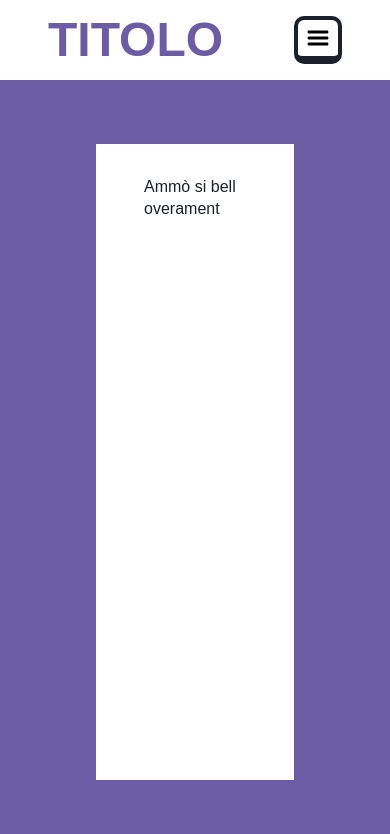
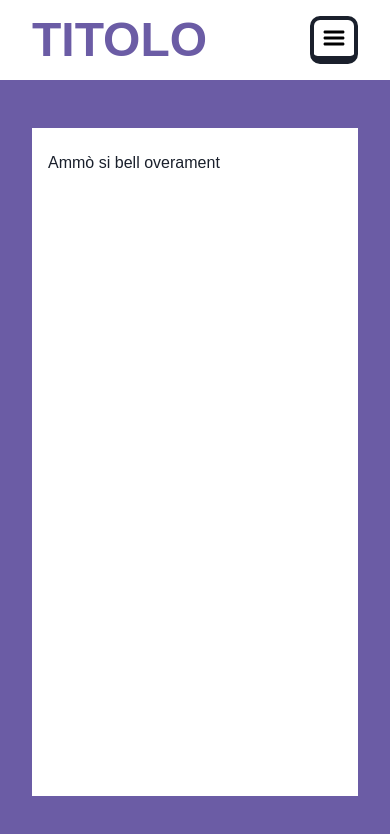
Before and after one commit to CoppolaM98/portfolio, a React (Create React App) app: page /portfolio/about-us in a window 390 px wide. Shown: the top 834 px of the page. Built offline with nearby package versions, Linux system fonts and the light colour scheme.

Commit message:
optimized mobile responsiveness

```diff
--- a/src/component/layout/AppHeader.tsx
+++ b/src/component/layout/AppHeader.tsx
@@ -32,7 +32,7 @@ export const AppHeader = () => {
 
   const [isOpen, setOpen] = useState<boolean>(false);
 
-  return <Flex justify="space-between" align="center" minH="5rem" padding="0 3rem" bgColor="white"
+  return <Flex justify="space-between" align="center" minH="5rem" padding={{base: "0rem 2rem", sm: "0rem 6rem"}} bgColor="white"
     position={isOpen ? "sticky" : "relative"} top="0" w="100%" zIndex="1">
 
     <Text variant={TextVariants.header_title} color="primary">
--- a/src/component/layout/PageLayout.tsx
+++ b/src/component/layout/PageLayout.tsx
@@ -1,7 +1,7 @@
 import { Flex, FlexProps } from "@chakra-ui/react";
 
 export const PageLayout = (flexProps: FlexProps) => {
-    return <Flex padding="4rem 6rem" backgroundColor="primary" flex="1">
-        <Flex w="100%" padding="2rem 3rem" backgroundColor="white" direction="column" gap="1rem" {...flexProps} />
+    return <Flex padding={{base: "3rem 2rem", sm: "4rem 6rem"}} backgroundColor="primary" flex="1">
+        <Flex w="100%" padding={{base: "1.5rem 1rem", sm: "2rem 3rem"}} backgroundColor="white" direction="column" gap="1rem" {...flexProps} />
     </Flex>
 }
```
Also changed, not shown: 7 other files (tests, documents, lock files or other folders).
